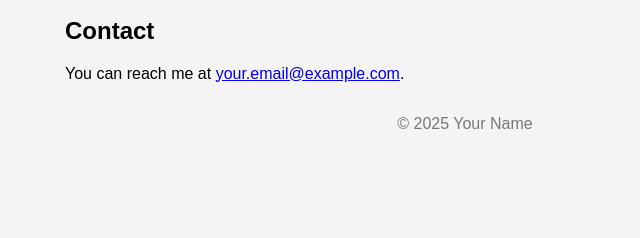
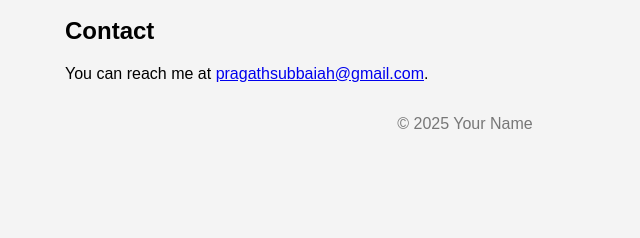
Before and after one commit to Pragath/Website, a plain HTML site: page index.html in a window 1280 px wide. Shown: the part 252-490 px from the top of the page, 175-815 px from the left. Drawn offline with Linux system fonts and the light colour scheme.

Commit message:
Update index.html

```diff
--- a/index.html
+++ b/index.html
@@ -34,7 +34,7 @@
     <p>This is a simple static website hosted using GitHub Pages.</p>
 
     <h2>Contact</h2>
-    <p>You can reach me at <a href="mailto:pragathsubbaiah@gmail.com">your.email@example.com</a>.</p>
+    <p>You can reach me at <a href="mailto:pragathsubbaiah@gmail.com">pragathsubbaiah@gmail.com</a>.</p>
   </main>
 
   <footer>
```
